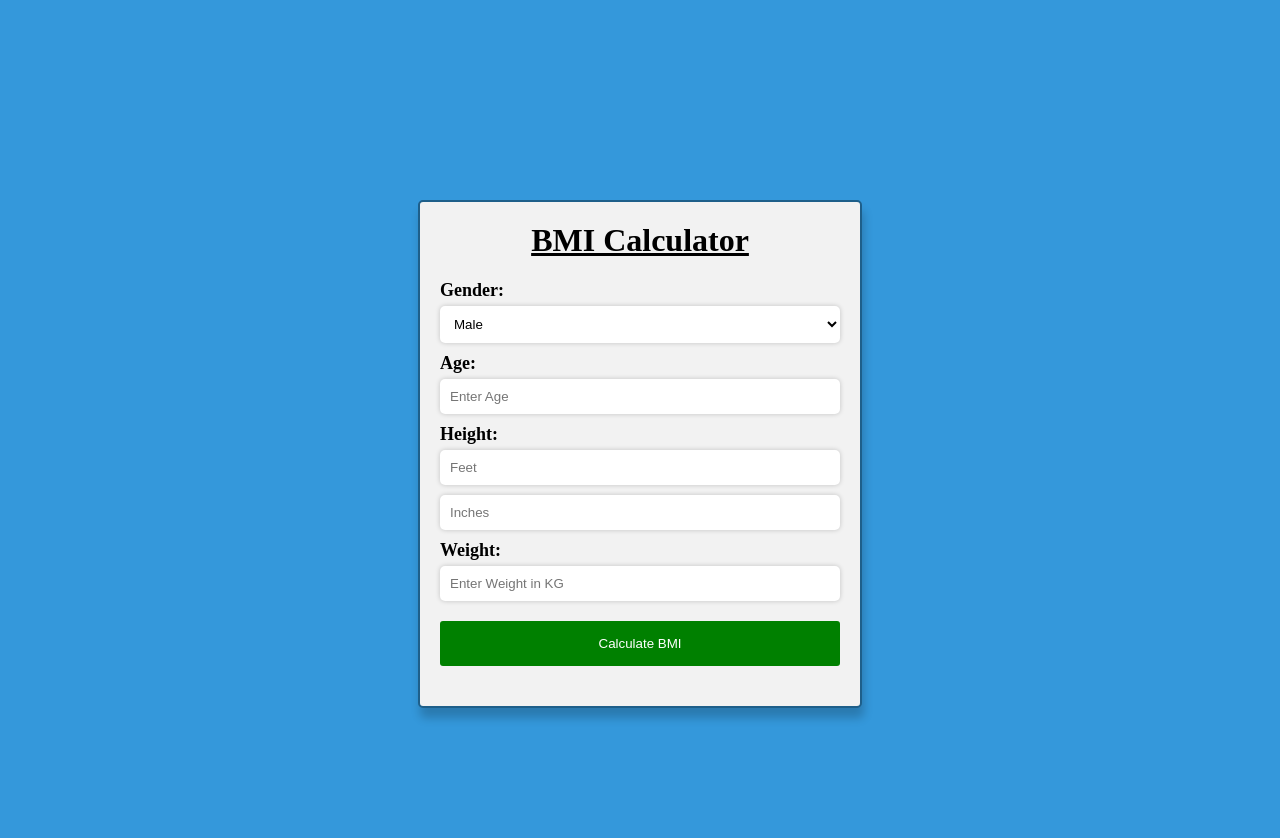
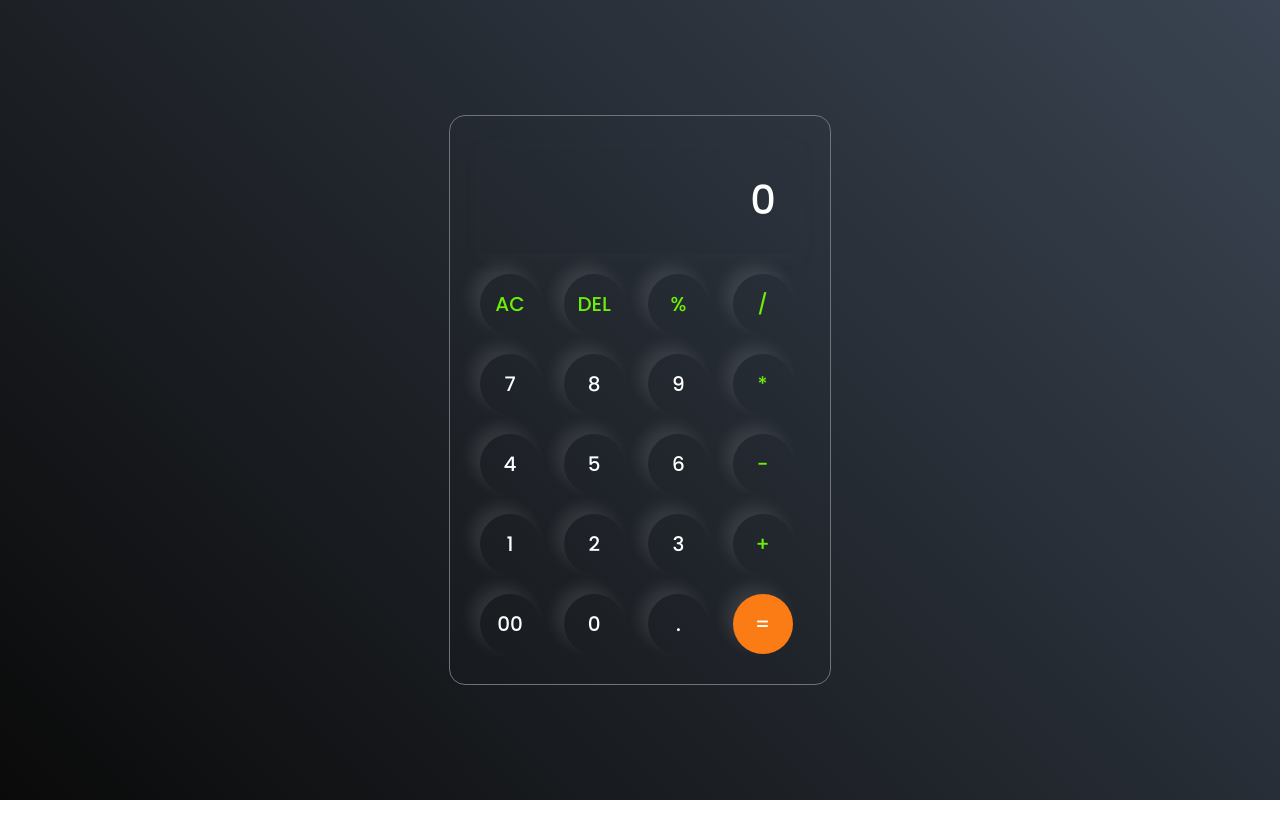
Before and after one commit to jamshedawan/udemy.cerificated, a plain HTML site: page index.html in a window 1280 px wide. After the commit the page ends 800 px from the top, so only its background shows below. Drawn offline with Linux system fonts and the light colour scheme.

Commit message:
Add files via upload

```diff
--- a/index.html
+++ b/index.html
@@ -1,38 +1,46 @@
 <!DOCTYPE html>
 <html lang="en">
-<head>
-    <meta charset="UTF-8">
-    <meta name="viewport" content="width=device-width, initial-scale=1.0">
-    <title>BMI Calculator Application by jamshed</title>
-    <link rel="stylesheet" href="style.css">
-</head>
-<body>
-    <div class="container">
-       <h1> BMI Calculator</h1>
-       <form id="bmiform">
-        <label for="gender">Gender:</label>
-        <select id="gender" required>
-            <option value="male">Male</option>
-            <option value="female">Female</option>
-        </select>
+  <head>
+    <meta charset="UTF-8" />
+    <meta name="viewport" content="width=device-width, initial-scale=1.0" />
+    <link rel="stylesheet" href="style.css" />
+    <title>Calculator By jamshed akhtar awan</title>
 
-        <label for="age">Age:</label>
-        <input type="number" id="age" placeholder="Enter Age" required>
-
-        <label for="height-feet">Height:</label>
-        <input type="number" id="height-feet" placeholder="Feet" required>
-        <input type="number" id="height-inches" placeholder="Inches" required>
-
-
-        <label for="weight">Weight:</label>
-        <input type="number" id="weight" placeholder="Enter Weight in KG" required>
-
-        <input type="submit" value="Calculate BMI">
-       </form>
-
-
-       <div id="result"></div>
+  </head>
+  <body>
+    <div class="calculator">
+      <input type="text" placeholder="0" id="inputBox" />
+      <div>
+        <button class="operators">AC</button>
+        <button class="operators">DEL</button>
+        <button class="operators">%</button>
+        <button class="operators">/</button>
+      </div>
+      <div>
+        <button>7</button>
+        <button>8</button>
+        <button>9</button>
+        <button class="operators">*</button>
+      </div>
+      <div>
+        <button>4</button>
+        <button>5</button>
+        <button>6</button>
+        <button class="operators">-</button>
+      </div>
+      <div>
+        <button>1</button>
+        <button>2</button>
+        <button>3</button>
+        <button class="operators">+</button>
+      </div>
+      <div>
+        <button>00</button>
+        <button>0</button>
+        <button>.</button>
+        <button class="equalBtn">=</button>
+      </div>
     </div>
     <script src="script.js"></script>
-</body>
+  </body>
 </html>
--- a/script.js
+++ b/script.js
@@ -1,30 +1,24 @@
-document.getElementById("bmiform").addEventListener("submit", function (e) {
-    e.preventDefault();
-    const gender = document.getElementById("gender").value;
-    const age = parseInt(document.getElementById("age").value);
-    const heightFeet = parseInt(document.getElementById("height-feet").value);
-    const heightInches = parseInt(document.getElementById("height-inches").value);
-    const weight = parseFloat(document.getElementById("weight").value);
+let input = document.getElementById("inputBox");
+let buttons = document.querySelectorAll("button");
 
-    if (gender && age && heightFeet && heightInches && weight) {
-      const height = ((heightFeet * 12) + heightInches) * 0.0254;
-      const bmi = weight / (height * height);
-      const resultElement = document.getElementById("result");
-
-      let category = "";
-      if (bmi < 18.5) {
-        category = "Underweight";
-      } else if (bmi >= 18.5 && bmi < 24.9) {
-        category = "Normal Weight";
-      } else if (bmi >= 25 && bmi < 29.9) {
-        category = "Overweight";
-      } else {
-        category = "Obese";
-      }
-
-      // Display the BMI and category
-      let resultMessage = `Your BMI: ${bmi.toFixed(2)}<br>`;
-      resultMessage += `Category: ${category}`;
-      resultElement.innerHTML = resultMessage;
+let string = "";
+let arr = Array.from(buttons);
+arr.forEach((button) => {
+  button.addEventListener("click", (e) => {
+    if (e.target.innerHTML == "=") {
+      string = eval(string);
+      input.value = string;
+    } else if (e.target.innerHTML == "AC") {
+      string = "";
+      input.value = string;
+    }
+    else if(e.target.innerHTML == 'DEL'){
+        string = string.substring(0, string.length-1);
+        input.value = string;
+    }
+    else {
+      string += e.target.innerHTML;
+      input.value = string;
     }
   });
+});
--- a/style.css
+++ b/style.css
@@ -1,82 +1,62 @@
-/* Corrected CSS for form styling */
+@import url("https://fonts.googleapis.com/css2?family=Poppins:wght@500&display=swap");
+* {
+  margin: 0;
+  padding: 0;
+  box-sizing: border-box;
+  font-family: "Poppins", sans-serif;
+}
 
 body {
-    background-color: #3498db;
+  width: 100%;
+  height: 100vh;
+  display: flex;
+  justify-content: center;
+  align-items: center;
+  background: linear-gradient(45deg, #0a0a0a, #3a4452);
 }
 
-.container {
-    max-width: 400px;
-    margin: 200px auto;
-    padding: 20px;
-    background-color: #f2f2f2;
-    border: 2px solid #1e5f8a;
-    border-radius: 5px;
-    box-shadow: 2px 10px 10px rgba(0, 0, 0, 0.2);
+.calculator {
+  border: 1px solid #717377;
+  padding: 20px;
+  border-radius: 16px;
+  background: transparent;
+  box-shadow: 0px, 3px, 15px rgba(113, 115, 119, 0.5);
 }
 
-h1 {
-    margin-top: 0;
-    color: #000;
-    text-align: center;
-    text-decoration: underline;
+input {
+  width: 320px;
+  border: none;
+  padding: 24px;
+  margin: 10px;
+  background: transparent;
+  box-shadow: 0px 3px 15px rgba(84, 84, 84, 0.1);
+  font-size: 40px;
+  text-align: right;
+  cursor: pointer;
+  color: #ffffff;;
 }
 
-form {
-    margin-bottom: 20px;
-    display: flex;
-    flex-direction: column;
+input::placeholder {
+  color: #ffffff;
 }
 
-label {
-    font-size: large;
-    font-weight: 600;
-    margin-bottom: 5px;
-    /* Color should be specified in hexadecimal or RGB format */
-    color: #000;
+button {
+  border: none;
+  width: 60px;
+  height: 60px;
+  margin: 10px;
+  border-radius: 50%;
+  background: transparent;
+  color: #ffffff;
+  font-size: 20px;
+  box-shadow: -8px -8px 15px rgba(255, 255, 255, 0.1);
+  cursor: pointer;
 }
 
-/* Remove the space between 'input' and '[type="number"]' */
-input[type="number"],
-select {
-    width: 95%;
-    padding: 10px;
-    border: none;
-    background-color: #fff;
-    border-radius: 5px;
-    box-shadow: 0 0 5px rgba(0, 0, 0, 0.2);
-    margin-bottom: 10px;
+.equalBtn {
+  background-color: #fb7c14;
 }
 
-/* Remove the space between 'input' and '[type="number"]:focus' */
-input[type="number"]:focus,
-select:focus {
-    outline: none;
-    box-shadow: 0px 0px 5px #3498db;
+.operators{
+    color:#6dee0a ;
 }
-
-/* Specify 'select' directly without space */
-select {
-    width: 100%;
-}
-
-input[type="submit"] {
-    padding: 15px;
-    margin-top: 10px;
-    background-color: green;
-    border: none;
-    color: #fff;
-    border-radius: 3px;
-    cursor: pointer;
-    transition: background-color 0.3s ease;
-}
-
-/* Correct the typo 'backgroun-color' to 'background-color' */
-input[type="submit"]:hover {
-    background-color: green;
-}
-
-#result {
-    font-weight: bold;
-    margin-top: 20px;
-    color: green;
-}
```
Also changed, not shown: calcaulater.png (added).
